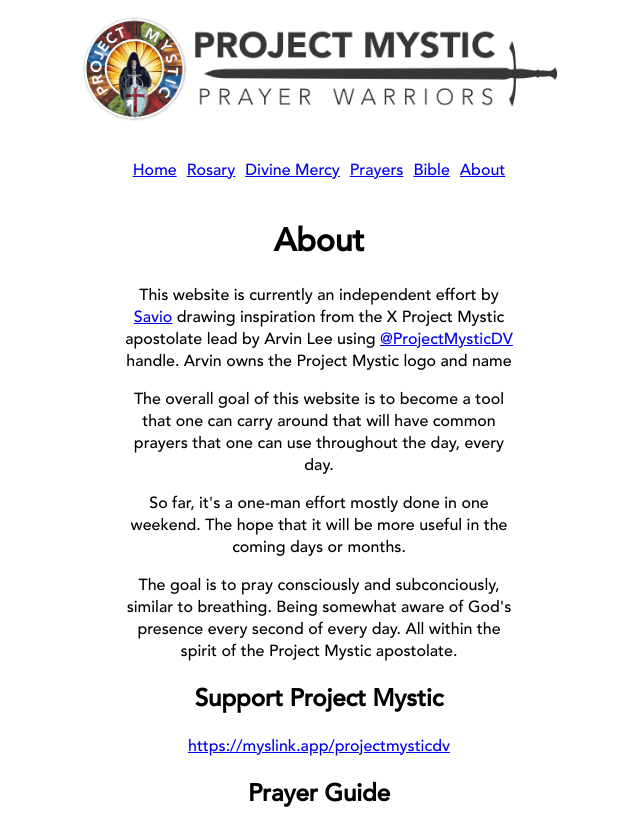
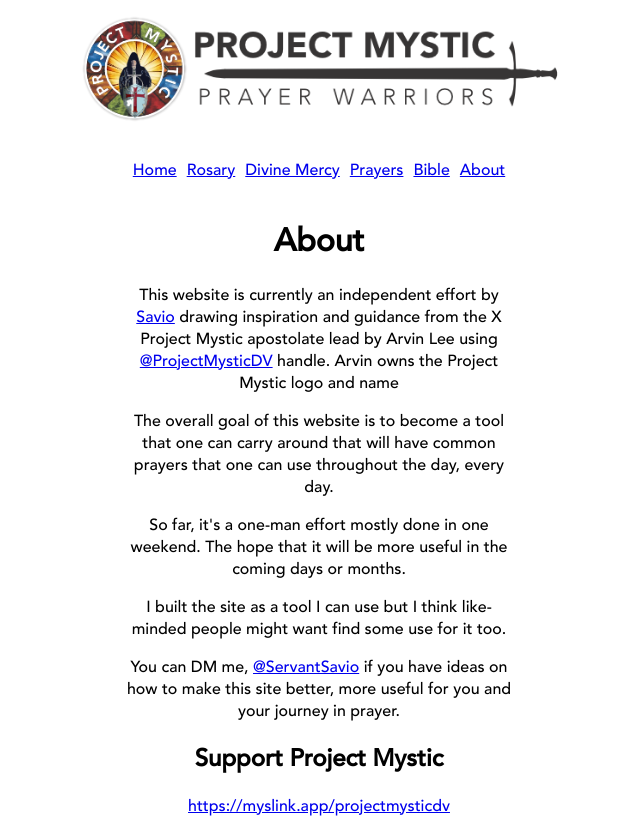
Before and after one commit to servant-savio/mystic, a React (Create React App) app: page /mystic/about in a window 1280 px wide. Shown: the top 818 px of the page, without its empty margins (321-961 px from the left). Built offline with nearby package versions, Linux system fonts and the light colour scheme.

Commit message:
About changes

```diff
--- a/src/About.js
+++ b/src/About.js
@@ -8,10 +8,11 @@
     <div className='generalOuterContainer'>
     <div className='generalContainer'>
       <h1>About</h1>
-      <p>This website is currently an independent effort by <a href="https://x.com/ServantSavio" target="_blank" rel="noreferrer">Savio</a> drawing inspiration from the X Project Mystic apostolate lead by Arvin Lee using <a href="https://x.com/ProjectMysticDV"  target="_blank" rel="noreferrer">@ProjectMysticDV</a> handle. Arvin owns the Project Mystic logo and name</p>
+      <p>This website is currently an independent effort by <a href="https://x.com/ServantSavio" target="_blank" rel="noreferrer">Savio</a> drawing inspiration and guidance from the X Project Mystic apostolate lead by Arvin Lee using <a href="https://x.com/ProjectMysticDV"  target="_blank" rel="noreferrer">@ProjectMysticDV</a> handle. Arvin owns the Project Mystic logo and name</p>
       <p>The overall goal of this website is to become a tool that one can carry around that will have common prayers that one can use throughout the day, every day.</p>
       <p>So far, it's a one-man effort mostly done in one weekend. The hope that it will be more useful in the coming days or months.</p>
-      <p>The goal is to pray consciously and subconciously, similar to breathing. Being somewhat aware of God's presence every second of every day. All within the spirit of the Project Mystic apostolate.</p>
+      <p>I built the site as a tool I can use but I think like-minded people might want find some use for it too.</p>
+      <p>You can DM me, <a href="https://x.com/ServantSavio">@ServantSavio</a> if you have ideas on how to make this site better, more useful for you and your journey in prayer.</p>
       <h2>Support Project Mystic</h2>
       <a href={supportLink} target="_blank" rel="noreferrer">{supportLink}</a>
       <h2>Prayer Guide</h2>
```
